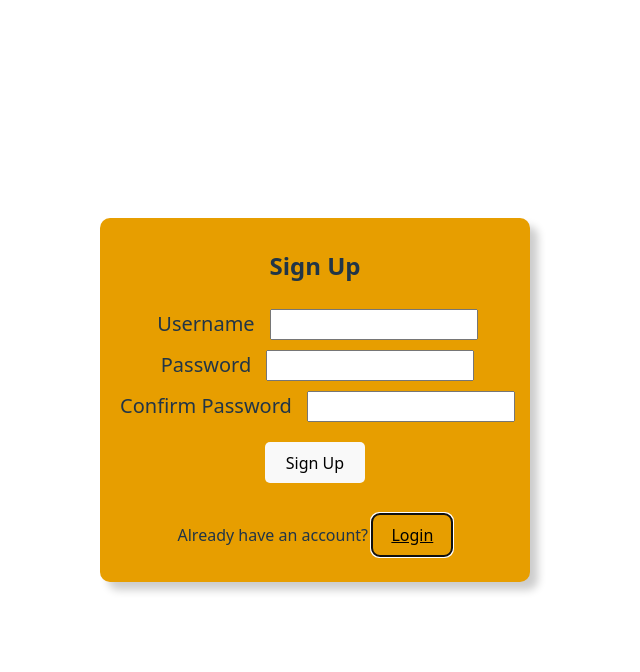
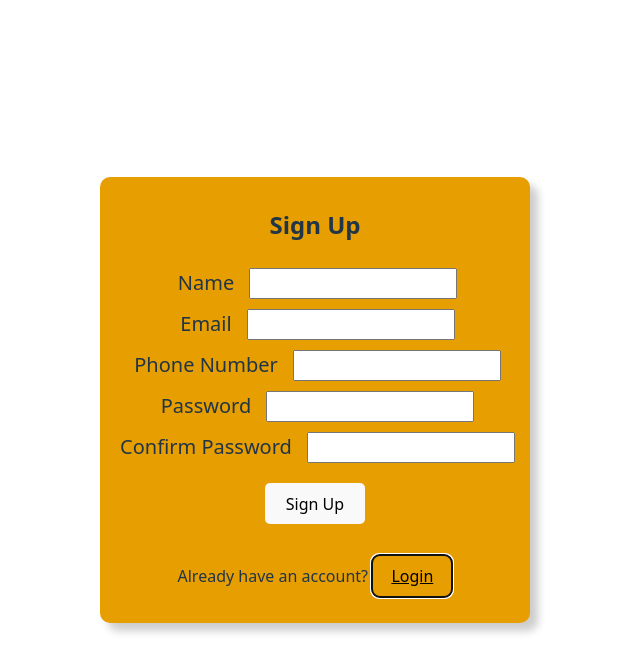
Before and after one commit to kylecohead/p2p-payment-platform, a React (Vite) app in the folder frontend/: page /login in a window 1280 px wide. Both pictures are taken after a click on the button "Sign Up". Shown: the top 672 px of the page, without its empty margins (325-965 px from the left). Built offline with nearby package versions, Linux system fonts and the light colour scheme.

Commit message:
Added more fields to sign up page

```diff
--- a/frontend/src/pages/Login.jsx
+++ b/frontend/src/pages/Login.jsx
@@ -57,8 +57,16 @@ export default function Login() {
         ) : (
           <form>
             <div>
-              <label htmlFor="new-username" className="form-text">Username</label>
-              <input type="text" id="new-username" name="username" className="input-box" required />
+              <label htmlFor="new-name" className="form-text">Name</label>
+              <input type="text" id="new-name" name="name" className="input-box" required />
+            </div>
+            <div>
+              <label htmlFor="new-email" className="form-text">Email</label>
+              <input type="email" id="new-email" name="email" className="input-box" required />
+            </div>
+            <div>
+              <label htmlFor="new-phone" className="form-text">Phone Number</label>
+              <input type="tel" id="new-phone" name="phone" className="input-box" required />
             </div>
             <div>
               <label htmlFor="new-password" className="form-text">Password</label>
```
